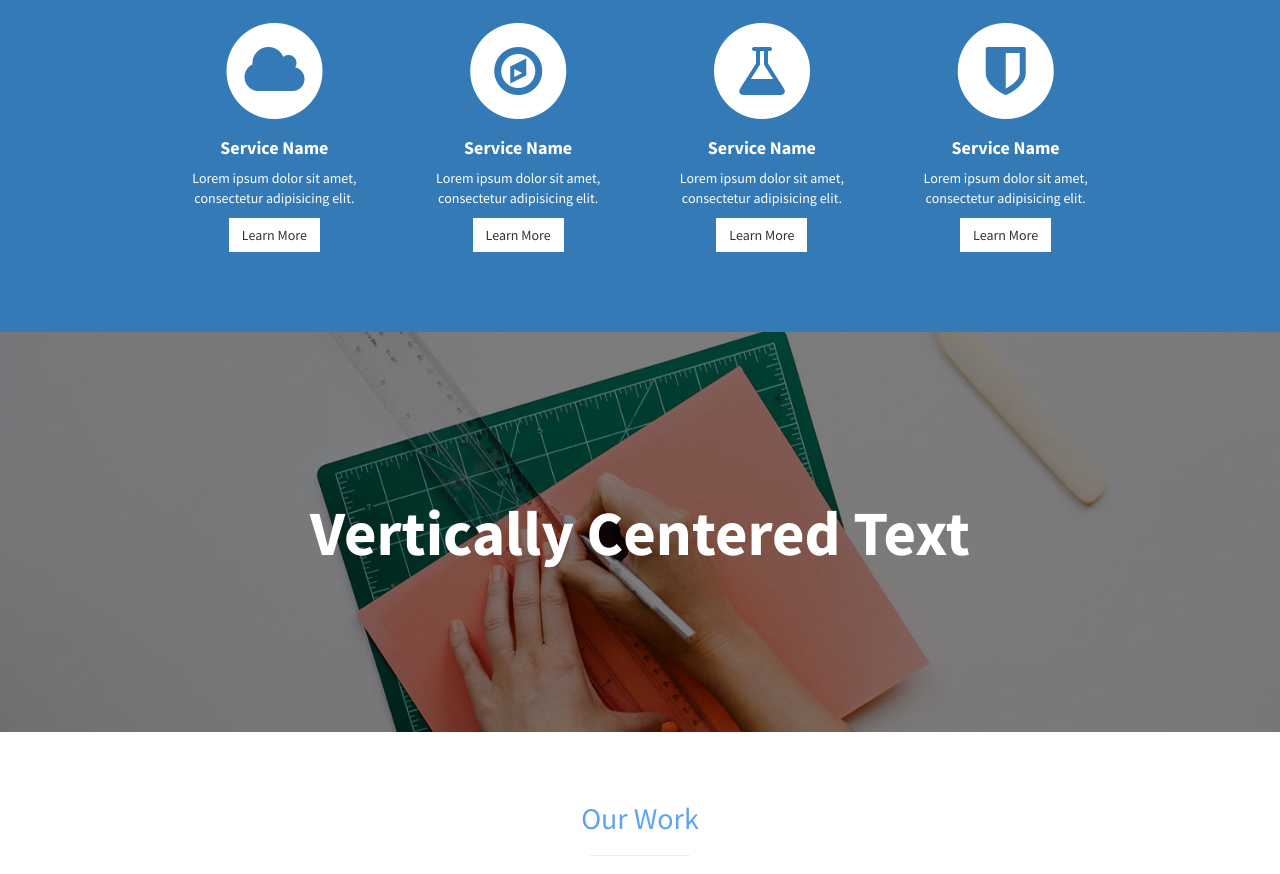
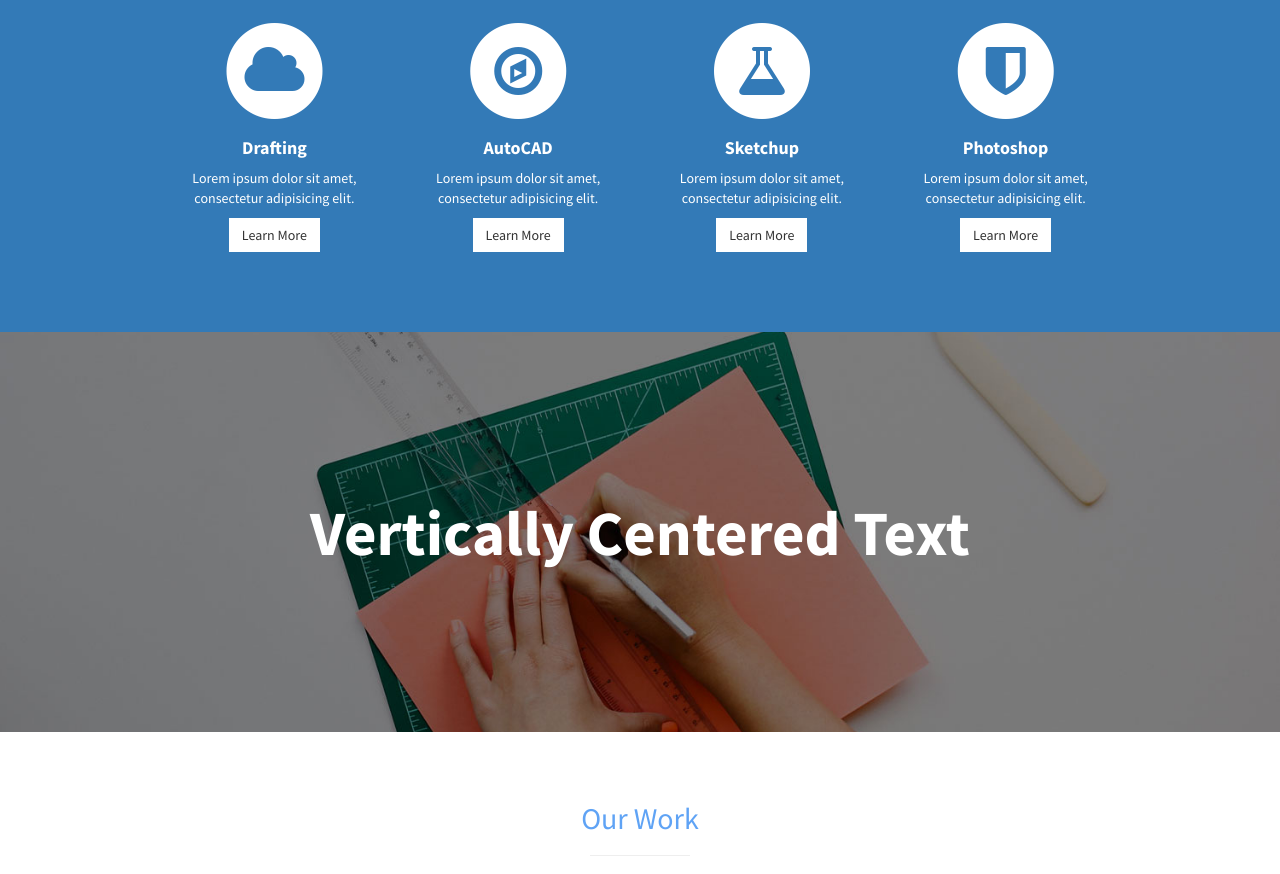
Before and after one commit to nrdwyer/opt, a plain HTML site: page index.html in a window 1280 px wide. Shown: the part 1140-2014 px from the top of the page. Drawn offline with Linux system fonts and the light colour scheme.

Commit message:
services

```diff
--- a/index.html
+++ b/index.html
@@ -98,7 +98,7 @@
                                 <i class="fa fa-cloud fa-stack-1x text-primary"></i>
                             </span>
                                 <h4>
-                                    <strong>Service Name</strong>
+                                    <strong>Drafting</strong>
                                 </h4>
                                 <p>Lorem ipsum dolor sit amet, consectetur adipisicing elit.</p>
                                 <a href="#" class="btn btn-light">Learn More</a>
@@ -111,7 +111,7 @@
                                 <i class="fa fa-compass fa-stack-1x text-primary"></i>
                             </span>
                                 <h4>
-                                    <strong>Service Name</strong>
+                                    <strong>AutoCAD</strong>
                                 </h4>
                                 <p>Lorem ipsum dolor sit amet, consectetur adipisicing elit.</p>
                                 <a href="#" class="btn btn-light">Learn More</a>
@@ -124,7 +124,7 @@
                                 <i class="fa fa-flask fa-stack-1x text-primary"></i>
                             </span>
                                 <h4>
-                                    <strong>Service Name</strong>
+                                    <strong>Sketchup</strong>
                                 </h4>
                                 <p>Lorem ipsum dolor sit amet, consectetur adipisicing elit.</p>
                                 <a href="#" class="btn btn-light">Learn More</a>
@@ -137,7 +137,7 @@
                                 <i class="fa fa-shield fa-stack-1x text-primary"></i>
                             </span>
                                 <h4>
-                                    <strong>Service Name</strong>
+                                    <strong>Photoshop</strong>
                                 </h4>
                                 <p>Lorem ipsum dolor sit amet, consectetur adipisicing elit.</p>
                                 <a href="#" class="btn btn-light">Learn More</a>
```
